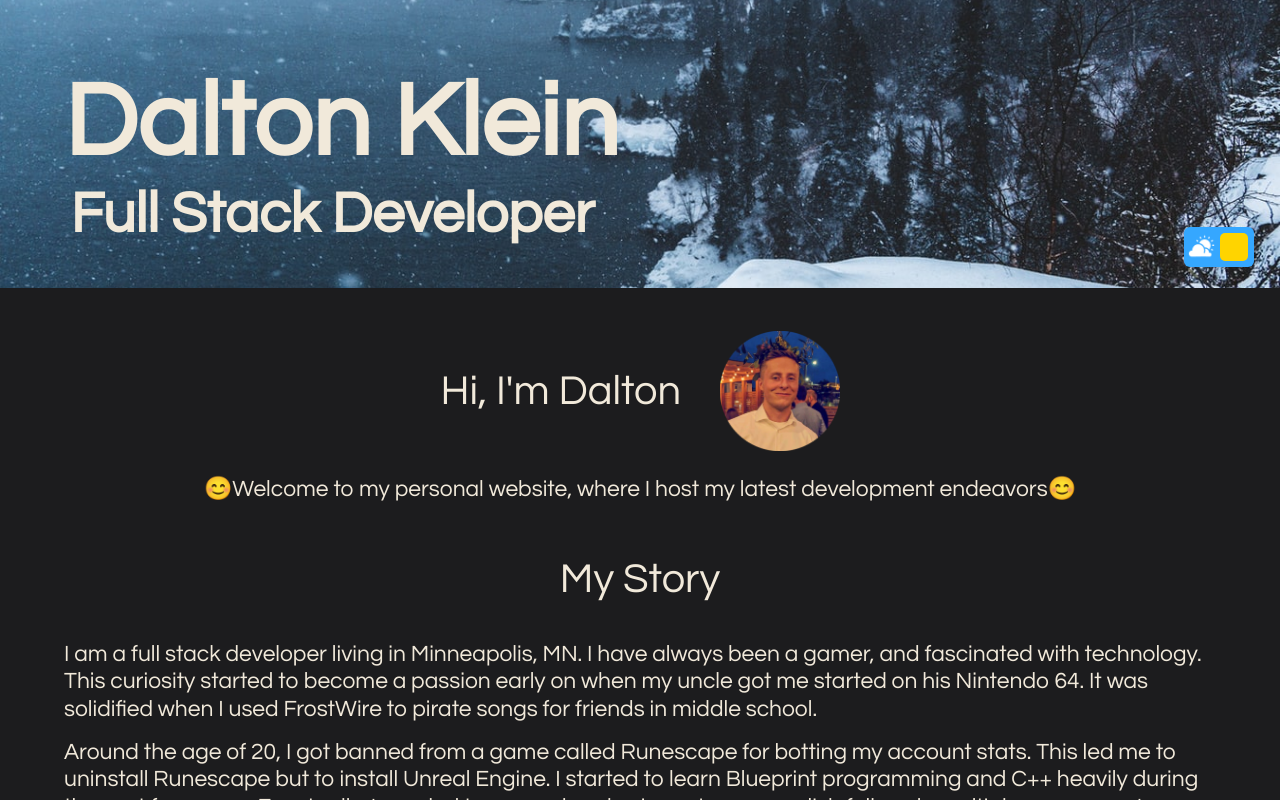
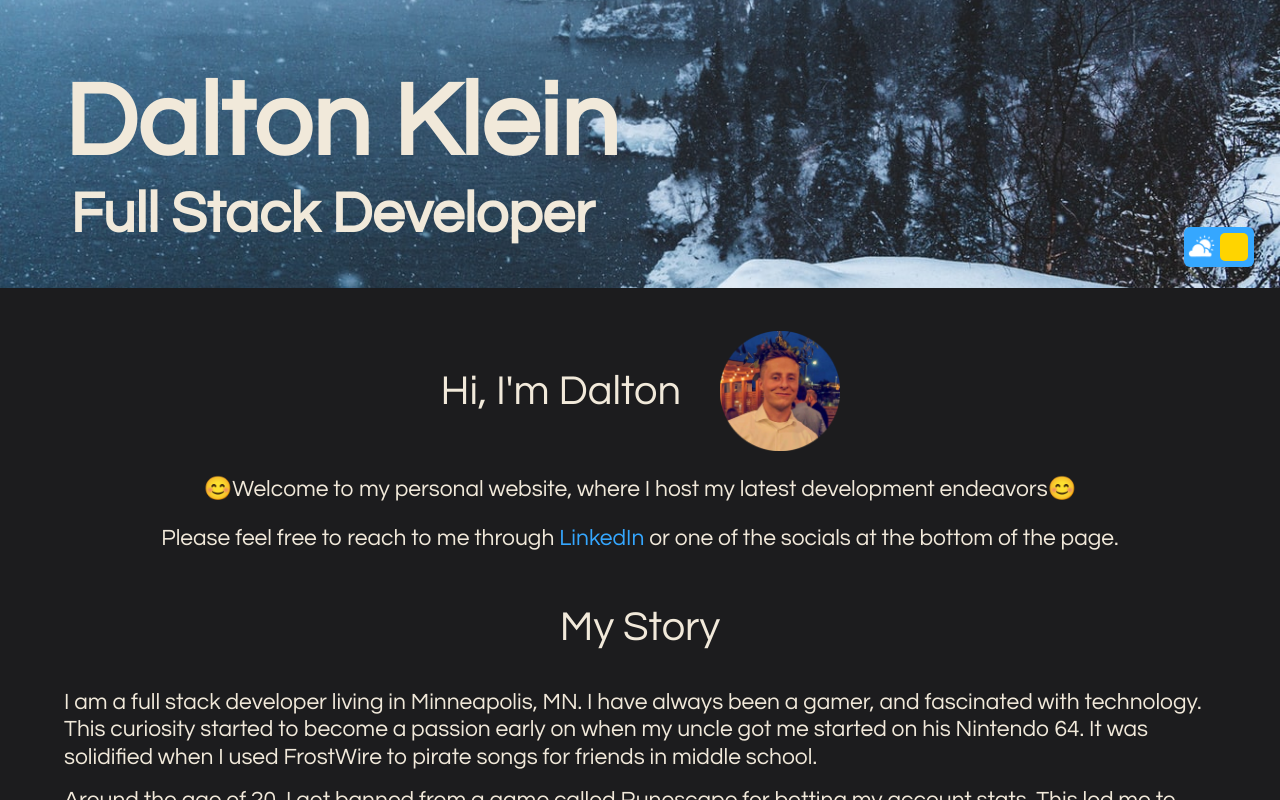
Before and after one commit to Dalton-Klein/d-klein-io, a Next.js app: page / in a window 1280 px wide. Shown: the top 800 px of the page. Built offline with nearby package versions, Linux system fonts and the light colour scheme.

Commit message:
Fix/AddedLinkedInLinkInAboutMe

```diff
--- a/src/components/aboutmeComponent.js
+++ b/src/components/aboutmeComponent.js
@@ -1,3 +1,4 @@
+import Link from 'next/link'
 import React from 'react'
 import styles from '../../styles/aboutme.module.scss'
 
@@ -18,7 +19,12 @@ export default function AboutmeComponent(props) {
       <div className={`${styles.aboutmeheading}
       ${props.checked == false ? styles.textlight : styles.textdark}`}
       >
-      😊Welcome to my personal website, where I host my latest development endeavors😊
+        😊Welcome to my personal website, where I host my latest development endeavors😊
+        <br/> <br/> Please feel free to reach to me through
+        <Link href="https://www.linkedin.com/in/dalton-klein/">
+          <div className={styles.linkText}> LinkedIn </div>
+        </Link>
+        or one of the socials at the bottom of the page.
       </div>
       <div className={`${styles.storytitle}
       ${props.checked == false ? styles.textlight : styles.textdark}`}
--- a/styles/aboutme.module.scss
+++ b/styles/aboutme.module.scss
@@ -33,6 +33,11 @@
   margin-bottom: 3vh;
 }
 
+.linkText {
+  color: $colorPrimary;
+  display: inline;
+  cursor: pointer;
+}
 .aboutmeheading {
   font-size: calc(10px + 1vw);
   margin-bottom: 2vh;
```
